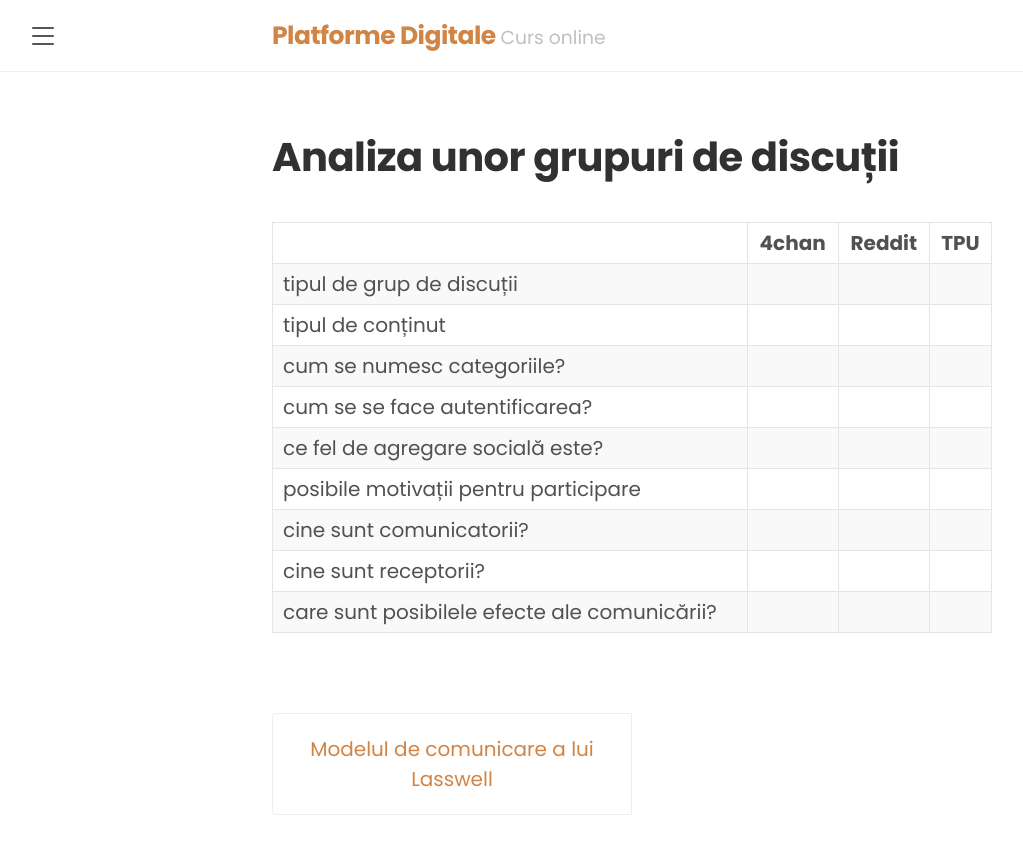
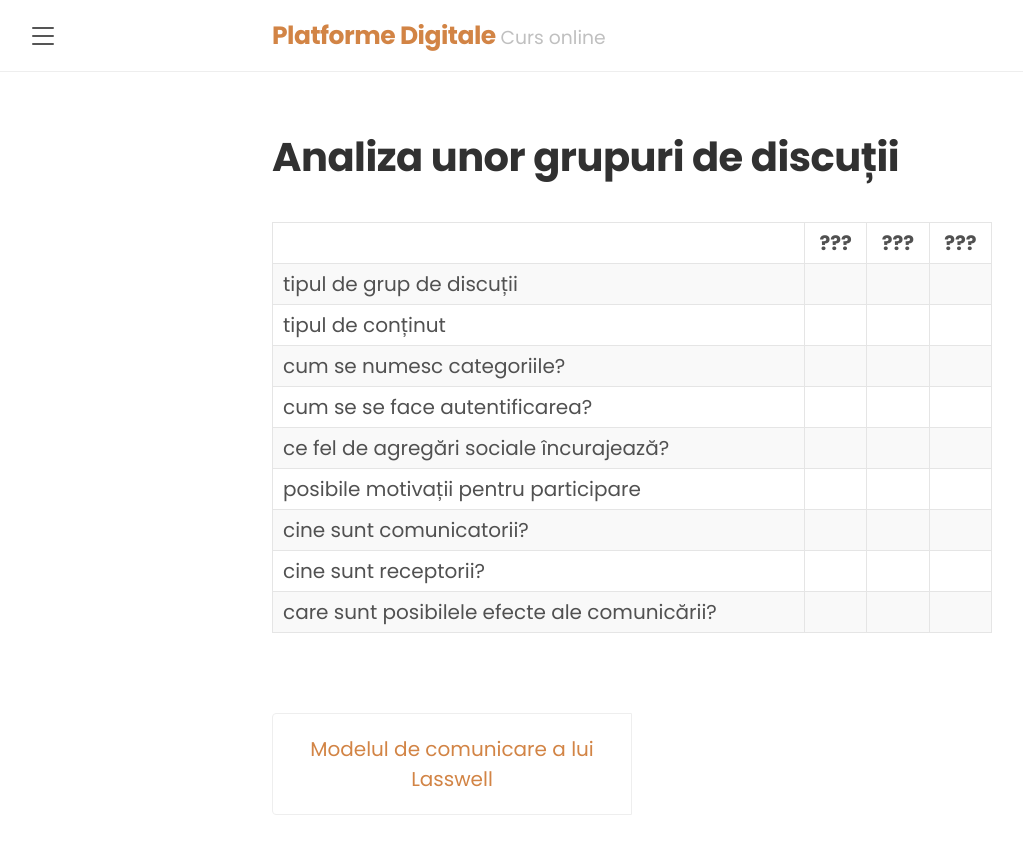
Before and after one commit to flavianana/flavianana.github.io, a Jekyll site: the page built from seminare/comunicare-grupuri-discutii/analiza-grupuri-discutii.html, in a window 1280 px wide. Shown: the top 854 px of the page, without its empty margins (8-1031 px from the left). Built offline with Jekyll 4.4.1, drawn with Linux system fonts in a browser that asks for light colours; nearby versions of some CDN libraries; comment, search, counter and statistics services are not loaded.

Commit message:
updated content seminar forums

```diff
--- a/seminare/comunicare-grupuri-discutii/analiza-grupuri-discutii.html
+++ b/seminare/comunicare-grupuri-discutii/analiza-grupuri-discutii.html
@@ -13,9 +13,9 @@ prev:
   <thead>
     <tr>
       <th></th>
-      <th>4chan</th>
-      <th>Reddit</th>
-      <th>TPU</th>
+      <th>???</th>
+      <th>???</th>
+      <th>???</th>
     </tr>
   </thead>
   <tbody>
@@ -44,7 +44,7 @@ prev:
       <td></td>
     </tr>
     <tr>
-      <td>ce fel de agregare socială este?</td>
+      <td>ce fel de agregări sociale încurajează?</td>
       <td></td>
       <td></td>
       <td></td>
--- a/seminare/comunicare-grupuri-discutii/intro-girlboss.html
+++ b/seminare/comunicare-grupuri-discutii/intro-girlboss.html
@@ -1,6 +1,7 @@
 ---
 layout: seminar
 title: Comunicarea pe grupurile de discuții
+show_in_sidebar: yes
 next:
   url: /seminare/comunicare-grupuri-discutii/modelul-lasswell
   title: Modelul de comunicare a lui Lasswell
```
